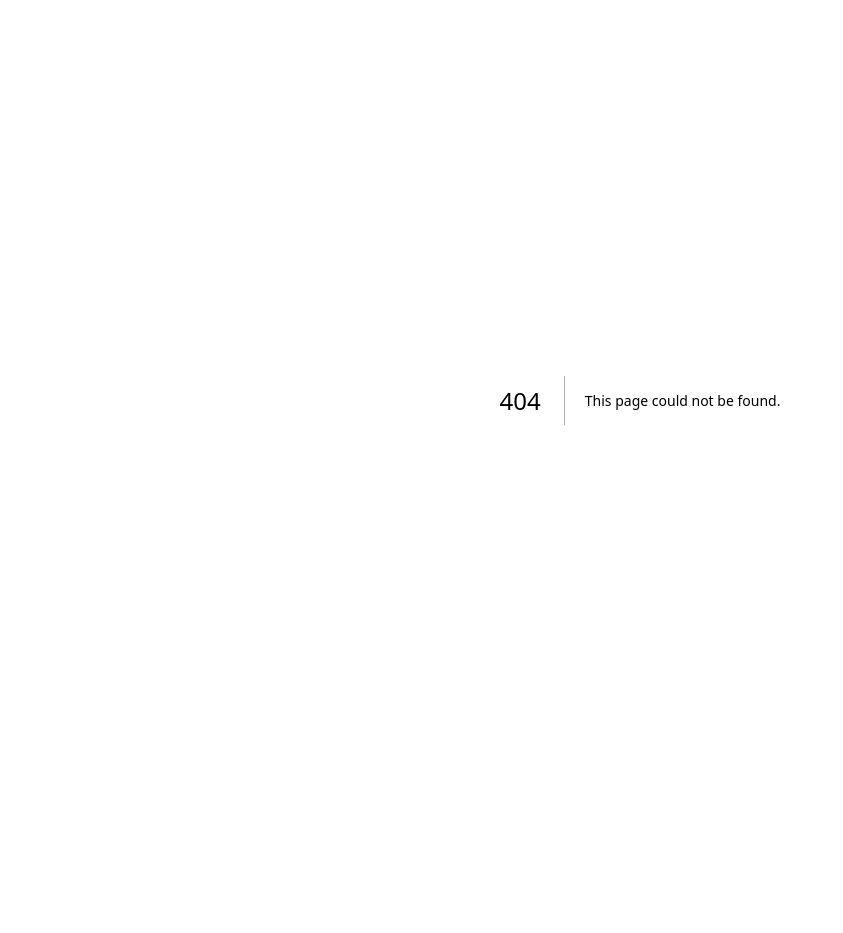
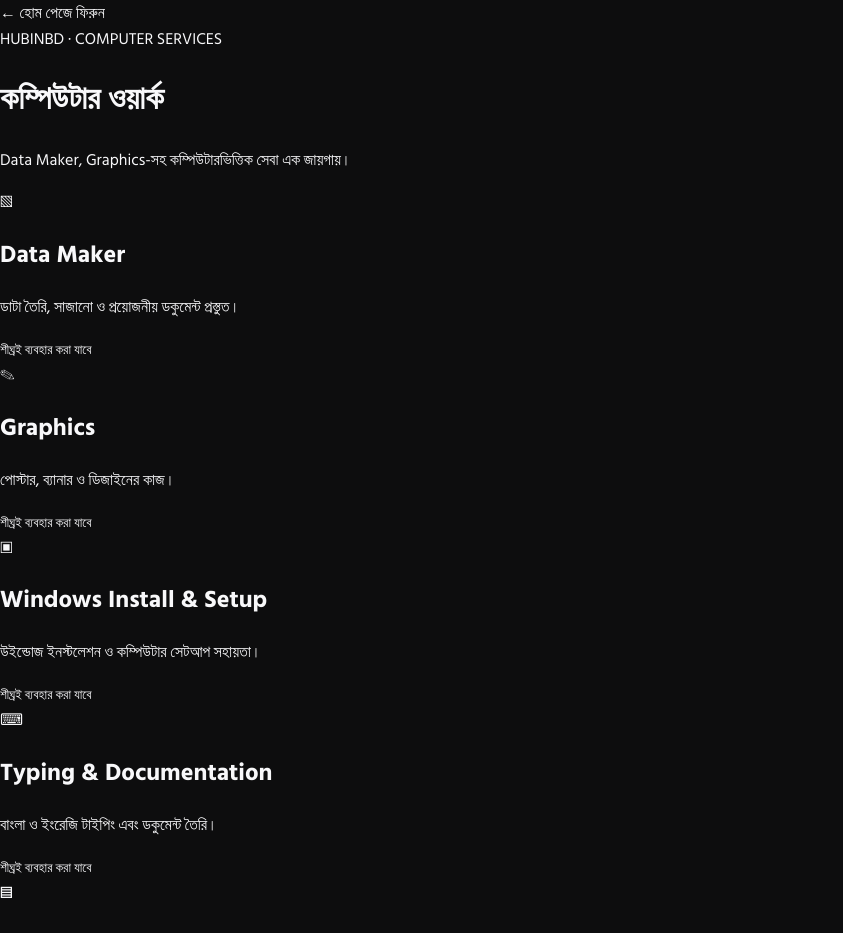
Before and after one commit to take2mete/hubinbd, a Next.js app: page /computer-work in a window 1280 px wide. Before the commit this address had no page. Shown: the top 933 px of the page, without its empty margins (0-843 px from the left). Before the commit the page ends 800 px from the top, so only its background shows below. Built offline with nearby package versions, Linux system fonts and the light colour scheme.

Commit message:
Add HubinBD service category page

```diff
--- /dev/null
+++ b/app/computer-work/page.tsx
@@ -0,0 +1,18 @@
+import Link from "next/link";
+
+const services = [
+  { name: "Data Maker", description: "ডাটা তৈরি, সাজানো ও প্রয়োজনীয় ডকুমেন্ট প্রস্তুত।", icon: "▧" },
+  { name: "Graphics", description: "পোস্টার, ব্যানার ও ডিজাইনের কাজ।", icon: "✎" },
+  { name: "Windows Install & Setup", description: "উইন্ডোজ ইনস্টলেশন ও কম্পিউটার সেটআপ সহায়তা।", icon: "▣" },
+  { name: "Typing & Documentation", description: "বাংলা ও ইংরেজি টাইপিং এবং ডকুমেন্ট তৈরি।", icon: "⌨" },
+  { name: "Office Work", description: "MS Word, Excel ও PowerPoint-এর কাজ।", icon: "▤" },
+  { name: "Online Application", description: "অনলাইন আবেদন ও ফর্ম পূরণে সহায়তা।", icon: "◎" },
+];
+
+export default function ComputerWorkPage() {
+  return <main className="directory-page">
+    <Link className="directory-back" href="/">← হোম পেজে ফিরুন</Link>
+    <header><span>HUBINBD · COMPUTER SERVICES</span><h1>কম্পিউটার ওয়ার্ক</h1><p>Data Maker, Graphics-সহ কম্পিউটারভিত্তিক সেবা এক জায়গায়।</p></header>
+    <section className="directory-grid">{services.map((service) => <article className="directory-card" key={service.name}><span>{service.icon}</span><h2>{service.name}</h2><p>{service.description}</p><small>শীঘ্রই ব্যবহার করা যাবে</small></article>)}</section>
+  </main>;
+}
```
